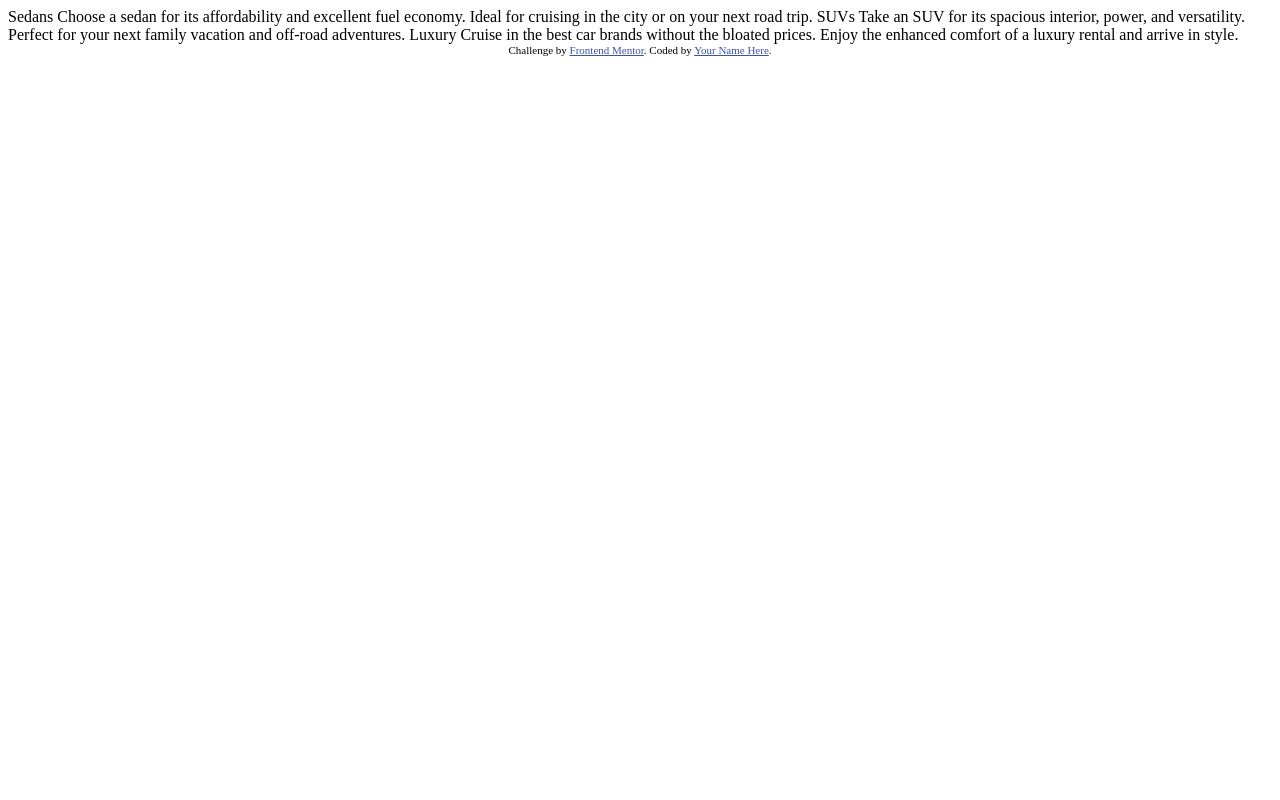
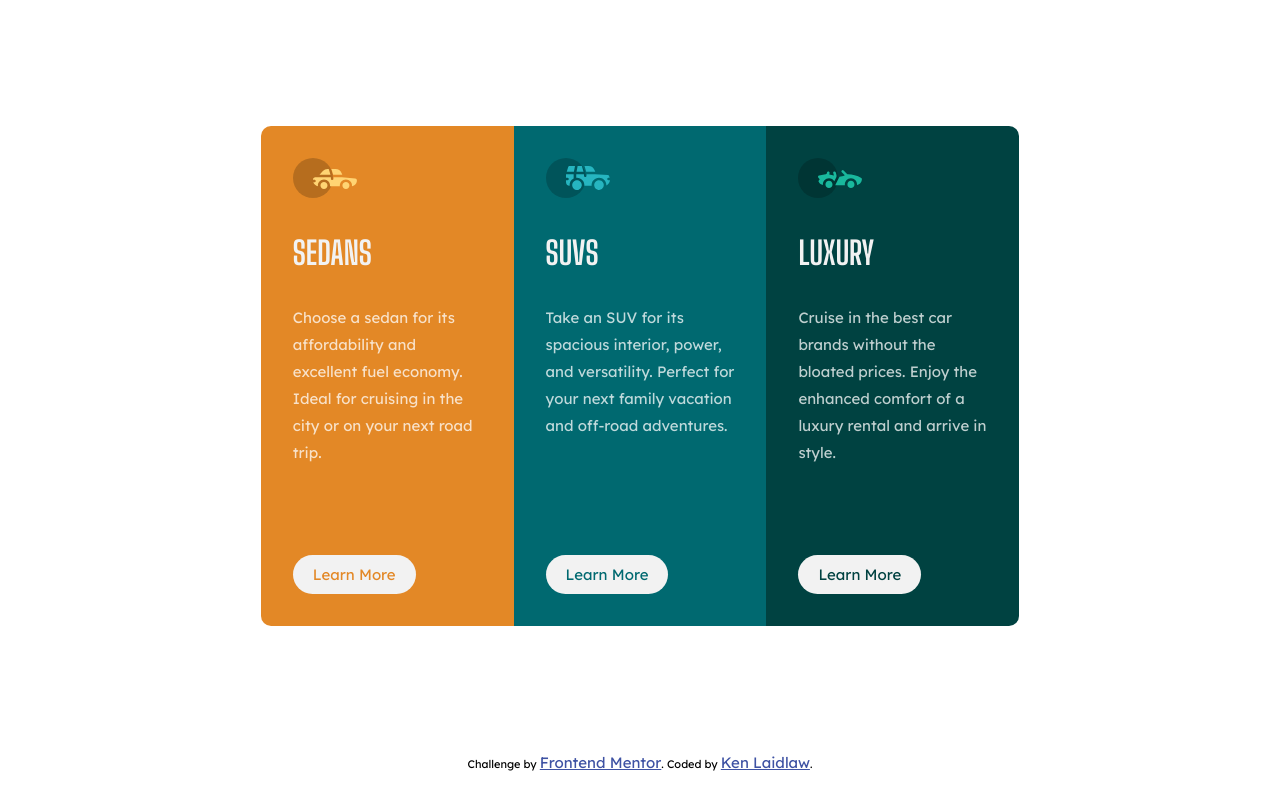
Before and after one commit to Kenlaidlaw/FEM06, a plain HTML site: page index.html in a window 1280 px wide. Drawn offline with Linux system fonts and the light colour scheme.

Commit message:
finalcommit2

```diff
--- a/index.html
+++ b/index.html
@@ -1,36 +1,42 @@
 <!DOCTYPE html>
 <html lang="en">
   <head>
-  <meta charset="UTF-8">
-  <meta name="viewport" content="width=device-width, initial-scale=1.0"> <!-- displays site properly based on user's device -->
+    <meta charset="UTF-8" />
+    <meta name="viewport" content="width=device-width, initial-scale=1.0" />
+    <!-- displays site properly based on user's device -->
 
-  <link rel="icon" type="image/png" sizes="32x32" href="./images/favicon-32x32.png">
+    <link rel="icon" type="image/png" sizes="32x32" href="./images/favicon-32x32.png" />
+    <link rel="preconnect" href="https://fonts.googleapis.com" />
+    <link rel="preconnect" href="https://fonts.gstatic.com" crossorigin />
+    <link
+      href="https://fonts.googleapis.com/css2?family=Big+Shoulders+Display:wght@700&family=Encode+Sans:wght@600&family=Lexend+Deca&family=Red+Hat+Display:wght@600&family=Roboto&display=swap"
+      rel="stylesheet"
+    />
+    <link rel="stylesheet" href="style.css" />
 
     <title>Frontend Mentor | 3-column preview card component</title>
-
-  <!-- Feel free to remove these styles or customise in your own stylesheet 👍 -->
-  <style>
-    .attribution { font-size: 11px; text-align: center; }
-    .attribution a { color: hsl(228, 45%, 44%); }
-  </style>
   </head>
   <body>
-
-  Sedans
-  Choose a sedan for its affordability and excellent fuel economy. Ideal for cruising in the city
-  or on your next road trip.
-
-  SUVs
-  Take an SUV for its spacious interior, power, and versatility. Perfect for your next family vacation
-  and off-road adventures.
-
-  Luxury
-  Cruise in the best car brands without the bloated prices. Enjoy the enhanced comfort of a luxury
-  rental and arrive in style.
-
-  <div class="attribution">
-    Challenge by <a href="https://www.frontendmentor.io?ref=challenge" target="_blank">Frontend Mentor</a>.
-    Coded by <a href="#">Your Name Here</a>.
+    <div class="container">
+      <div class="card card1">
+        <img src="/images/icon-sedans.svg" alt="sedan icon" />
+        <h2>Sedans</h2>
+        <p>Choose a sedan for its affordability and excellent fuel economy. Ideal for cruising in the city or on your next road trip.</p>
+        <button class="button1">Learn More</button>
       </div>
+      <div class="card card2">
+        <img src="/images/icon-suvs.svg" alt="SUV icon" />
+        <h2>SUVs</h2>
+        <p>Take an SUV for its spacious interior, power, and versatility. Perfect for your next family vacation and off-road adventures.</p>
+        <button class="button2">Learn More</button>
+      </div>
+      <div class="card card3">
+        <img src="/images/icon-luxury.svg" alt="Luxury icon" />
+        <h2>Luxury</h2>
+        <p>Cruise in the best car brands without the bloated prices. Enjoy the enhanced comfort of a luxury rental and arrive in style.</p>
+        <button class="button3">Learn More</button>
+      </div>
+    </div>
+    <div class="attribution">Challenge by <a href="https://www.frontendmentor.io?ref=challenge" target="_blank">Frontend Mentor</a>. Coded by <a href="#">Ken Laidlaw</a>.</div>
   </body>
 </html>
```
Lines whose indentation alone changed are shown as unchanged.
